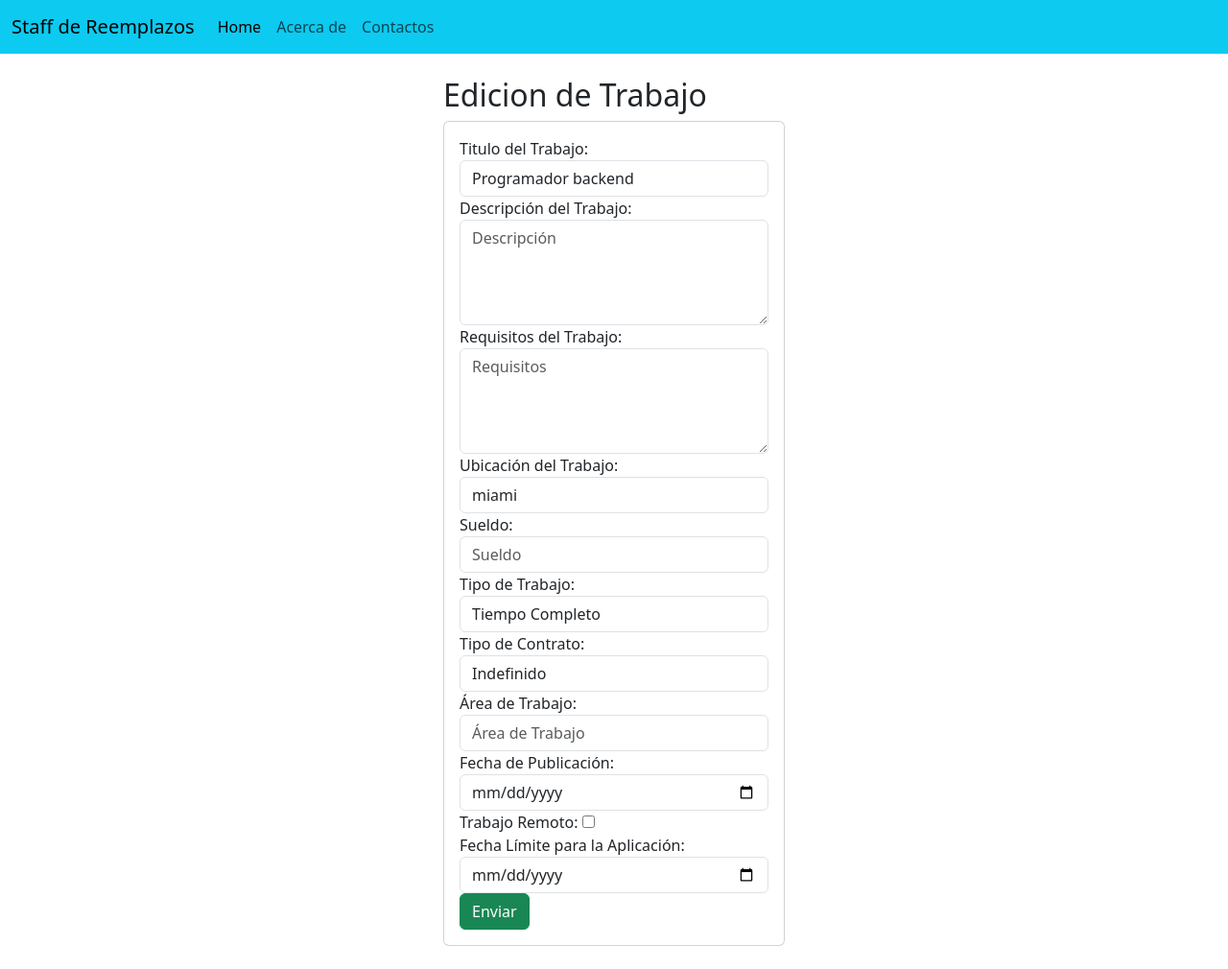
After one commit to joaquinortiz1/App-Reemplazos, a Django app: page /vista_admin/solicitudes/edicionTrabajo/1 in a window 1280 px wide. The commit adds this page. Shown: the whole page at 96% size. Run offline with Django 4.2, Linux system fonts and the light colour scheme; data comes from the database, SQL or seed files in the repository; both versions use the stored data as it was after the commit.

Commit message:
ultimos cambios en la vista y formularios

```diff
--- a/Aplicaciones/GC/models.py
+++ b/Aplicaciones/GC/models.py
@@ -83,8 +83,8 @@ class Cv(models.Model):
     correo_electronico = models.EmailField(unique=True)
     area_trabajo = models.CharField(max_length=100)
     telefono = models.CharField(max_length=20)
-    experiencia_laboral = models.TextField()
+    experiencia_laboral = models.CharField(max_length=30, choices=[("Asistente ejecutivo", "Asistente ejecutivo"), ("Coordinador de proyecto", "Coordinador de proyecto"), ("Gerente seguridad", "Gerente seguridad"), ("Desarrollador backend", "Desarrollador backend"), ("Desarrollador frontend", "Desarrollador frontend"), ("Desarrollador full stack", "Desarrollador full stack")])
     anios_experiencia = models.PositiveIntegerField()
-    educacion = models.TextField()
-    habilidades = models.TextField()
-    idiomas = models.TextField()
+    educacion = models.CharField(max_length=30, choices=[("basica", "basica"), ("Media", "Media"), ("Superior", "Superior")])
+    habilidades = models.CharField(max_length=30, choices=[("Programacion", "Programacion"), ("Primeros auxilios", "Primeros auxilios"), ("Liderazgo", "Liderazgo"), ("Creatividad e innovación", "Creatividad e innovación"), ("Trabajo en equipo", "Trabajo en equipo")])
+    idiomas = models.CharField(max_length=30, choices=[("Español", "Español"), ("Ingles", "Ingles"), ("Español e ingles", "Español e ingles"), ("Español, ingles y frances", "Español, ingles y frances"), ("Español, ingles y portugues", "Español, ingles y portugues")])
--- /dev/null
+++ b/Aplicaciones/GC/templates/edicionTrabajo.html
@@ -0,0 +1,84 @@
+{% extends "./base.html" %}
+
+{% block title %}Solicitud de trabajos{% endblock%}
+
+{% block body %}
+<div class="row">
+    <div class="col-md-4 offset-md-4">
+        <h2>Edicion de Trabajo</h2>
+        <div class="card">
+            <div class="card-body">
+                <form action="{% url 'edit_trabajo' %}" method="POST">{% csrf_token %}
+
+                    <div class="form-group">
+                        <label for="titulo">Titulo del Trabajo:</label>
+                        <input type="text" id="txtTitulo" name="txtTitulo"  value="{{nuevo_trabajo.titulo}}" class="form-control" placeholder="Titulo" maxlength="50" required>
+                    </div>
+
+                    <div class="form-group">
+                        <label for="descripcion">Descripción del Trabajo:</label>
+                        <textarea id="txtDescripcion" name="txtDescripcion" value="{{nuevo_trabajo.descripcion}}" class="form-control" placeholder="Descripción" rows="4" maxlength="500" required></textarea>
+                    </div>
+
+                    <div class="form-group">
+                        <label for="requisitos">Requisitos del Trabajo:</label>
+                        <textarea id="txtRequisitos" name="txtRequisitos" value="{{nuevo_trabajo.requisitos}}" class="form-control" placeholder="Requisitos" rows="4" maxlength="500" required></textarea>
+                    </div>
+
+                    <div class="form-group">
+                        <label for="ubicacion">Ubicación del Trabajo:</label>
+                        <input type="text" id="txtUbicacion" name="txtUbicacion" value="{{nuevo_trabajo.ubicacion}}" class="form-control" placeholder="Ubicación" maxlength="100" required>
+                    </div>
+
+                    <div class="form-group">
+                        <label for="sueldo">Sueldo:</label>
+                        <input type="number" id="txtSueldo" name="txtSueldo" value="{{nuevo_trabajo.sueldo}}" class="form-control" placeholder="Sueldo" required>
+                    </div>
+
+                    <div class="form-group">
+                        <label for="tipo_trabajo">Tipo de Trabajo:</label>
+                        <select id="selTipoTrabajo" name="selTipoTrabajo" value="{{nuevo_trabajo.tipo_trabajo}}" class="form-control" required>
+                            <option value="tiempo_completo">Tiempo Completo</option>
+                            <option value="medio_tiempo">Medio Tiempo</option>
+                            <option value="freelance">Freelance</option>
+                            <option value="reemplazo">Reemplazo</option>
+                        </select>
+                    </div>
+
+                    <div class="form-group">
+                        <label for="tipo_contrato">Tipo de Contrato:</label>
+                        <select id="selTipoContrato" name="selTipoContrato" value="{{nuevo_trabajo.tipo_contrato}}" class="form-control" required>
+                            <option value="indefinido">Indefinido</option>
+                            <option value="temporal">Temporal</option>
+                        </select>
+                    </div>
+
+                    <div class="form-group">
+                        <label for="area_trabajo">Área de Trabajo:</label>
+                        <input type="text" id="txtAreaTrabajo" name="txtAreaTrabajo" value="{{nuevo_trabajo.area_trabajo}}" class="form-control" placeholder="Área de Trabajo" maxlength="100" required>
+                    </div>
+
+                    <div class="form-group">
+                        <label for="fecha_publicacion">Fecha de Publicación:</label>
+                        <input type="date" id="fecha_publicacion" name="fecha_publicacion" value="{{nuevo_trabajo.fecha_publicacion}}" class="form-control" required>
+                    </div>
+
+                    <div class="form-group">
+                        <label for="trabajo_remoto">Trabajo Remoto:</label>
+                        <input type="checkbox" id="chkTrabajoRemoto" name="chkTrabajoRemoto" value="{{nuevo_trabajo.trabajo_remoto}}">
+                    </div>
+
+                    <div class="form-group">
+                        <label for="fecha_limite">Fecha Límite para la Aplicación:</label>
+                        <input type="date" id="fecha_limite" name="fecha_limite" value="{{nuevo_trabajo.fecha_limite}}" class="form-control" required>
+                    </div>
+
+                    <div class="form-group">
+                        <button type="submit" class="btn btn-success btn-block text-white">Enviar</button>
+                    </div>
+                </form>
+            </div>
+        </div>
+    </div>
+</div>
+{% endblock %}
--- a/Aplicaciones/GC/urls.py
+++ b/Aplicaciones/GC/urls.py
@@ -15,5 +15,8 @@ urlpatterns = [
     #path('vista_usuario/curriculum_reg/confi_curri/', views.confir_curri, name='confirmacion_curri'),
     path('vista_admin/solicitudes/', views.form, name='solicitudes'),
     path('vista_admin/registrarTrabajo/', views.registrarTrabajo, name='registrar_trabajo'),
-    #path('vista_admin/registrarTrabajo/eliminacionTrabajo/<id>', views.eliminarTrabajo, name='eliminar_trabajo'),
+    path('vista_admin/solicitudes/edicionTrabajo/<id>', views.edicionTrabajo, name='editar_trabajo'),
+    path('editarTrabajo/', views.editarTrabajo, name='edit_trabajo'),
+    path('vista_admin/solicitudes/eliminacionTrabajo/<id>', views.eliminarTrabajo, name='eliminar_trabajo'),
+    path('calcular_puntaje/', views.calcular_puntaje_curriculum, name='calcular_puntaje_curriculum'),
 ]
--- a/Aplicaciones/GC/views.py
+++ b/Aplicaciones/GC/views.py
@@ -4,7 +4,7 @@ from . forms import UsuarioForm, LoginForm, CvForm, CurriculumEditForm
 from django.contrib.auth import authenticate, login
 from django.db.utils import IntegrityError
 from django.http import HttpResponse
-from .utils import calcular_puntuacion
+from django.contrib import messages
 #from django.contrib.auth.decorators import login_required, user_passes_test
 
 # Create your views here.
@@ -155,7 +155,7 @@ def registrar_curriculum(request):
 
         # Puedes redirigir a donde desees después de guardar el curriculum.
         # Por ejemplo, a una página de confirmación.
-        return redirect('vista_usuario')  # Reemplaza 'pagina_de_confirmacion' con la URL deseada
+        return redirect('calcular_puntaje_curriculum')  # Reemplaza 'pagina_de_confirmacion' con la URL deseada
 
     return render(request, 'curriculum_reg.html')  # Renderiza el formulario si el método de solicitud es GET
 
@@ -251,10 +251,94 @@ def registrarTrabajo(request):
     fecha_limite=request.POST['fecha_limite']
 
     nuevo_trabajo = SolicitudDeReemplazo.objects.create(titulo=titulo, descripcion=descripcion, requisitos=requisitos, ubicacion=ubicacion, sueldo=sueldo, tipo_de_trabajo=tipo_de_trabajo, tipo_de_contrato=tipo_de_contrato, area_de_trabajo=area_de_trabajo, fecha_de_publicacion=fecha_de_publicacion, trabajo_remoto=trabajo_remoto, fecha_limite=fecha_limite)
-    return redirect('vista_admin/registrarTrabajo/')
+    return redirect('solicitudes')
 
-def eliminarTrabajo(request, titulo):
+
+
+def edicionTrabajo(request, id):
+    nuevo_trabajo = SolicitudDeReemplazo.objects.get(id=id)
+    return render(request, "edicionTrabajo.html", {"nuevo_trabajo": nuevo_trabajo})
+
+
+def editarTrabajo(request):
+    titulo=request.POST['txtTitulo']
+    descripcion=request.POST['txtDescripcion']
+    requisitos=request.POST['txtRequisitos']
+    ubicacion=request.POST['txtUbicacion']
+    sueldo=request.POST['txtSueldo']
+    tipo_de_trabajo=request.POST['selTipoTrabajo']
+    tipo_de_contrato=request.POST['selTipoContrato']
+    area_de_trabajo=request.POST['txtAreaTrabajo']
+    fecha_de_publicacion=request.POST['fecha_publicacion']
+    #trabajo_remoto=request.POST['chkTrabajoRemoto']
+    #trabajo_remoto = request.POST.get('chkTrabajoRemoto', None)
+    trabajo_remoto = request.POST.get('chkTrabajoRemoto') == 'on'
+    fecha_limite=request.POST['fecha_limite']
+
+    nuevo_trabajo = SolicitudDeReemplazo.objects.get(id=id)
+    nuevo_trabajo.titulo = titulo
+    nuevo_trabajo.descripcion = descripcion
+    nuevo_trabajo.requisitos = requisitos
+    nuevo_trabajo.ubicacion = ubicacion
+    nuevo_trabajo.sueldo = sueldo
+    nuevo_trabajo.tipo_de_trabajo = tipo_de_trabajo
+    nuevo_trabajo.tipo_de_contrato = tipo_de_contrato
+    nuevo_trabajo.area_de_trabajo = area_de_trabajo
+    nuevo_trabajo.fecha_de_publicacion = fecha_de_publicacion
+    nuevo_trabajo.trabajo_remoto = trabajo_remoto
+    nuevo_trabajo.fecha_limite = fecha_limite
+    nuevo_trabajo.save()
+
+    return  redirect('solicitudes')
+
+def eliminarTrabajo(request, id):
     nuevo_trabajo = SolicitudDeReemplazo.objects.get(id=id)
     nuevo_trabajo.delete()
 
-    return redirect('vista_admin/registrarTrabajo/')
+    # Agrega un mensaje de éxito
+    messages.success(request, 'El trabajo ha sido eliminado exitosamente.')
+
+    # Redirige al usuario a la vista de solicitudes
+    return redirect('solicitudes')
+
+
+def calcular_puntaje_curriculum(request):
+    #request.method == 'POST':
+    # Obtiene las opciones seleccionadas del formulario
+    experiencia_laboral = request.POST.get('experiencia_laboral', 'desarrollador_frontend')
+    educacion = request.POST.get('educacion', 'basica')
+    habilidades = request.POST.get('habilidades', 'liderazgo')
+    idiomas = request.POST.get('idiomas', 'español')
+    anios_experiencia = int(request.POST.get('anios_experiencia', 0))
+
+    # Define las reglas para asignar puntajes
+    puntajes = {
+        'asistente_ejecutivo': 50,
+        'coordinador_de_proyecto': 40,
+        'gerente_seguridad': 30,
+        'desarrollador_backend': 20,
+        'desarrollador_frontend': 10,
+        'desarrollador_full_stack': 45,
+        'basica': 10,
+        'media': 20,
+        'superior': 30,
+        'programacion': 30,
+        'primeros_auxilios': 20,
+        'creatividad_e_innovación': 25,
+        'trabajo_en_equipo': 15,
+        'liderazgo': 10,
+        'español': 20,
+        'ingles': 30,
+        'español_e_ingles': 40,
+        'español_ingles_y_frances': 50,
+        'español_ingles_y_portugues': 40,
+    }
+
+    # Calcula el puntaje sumando los valores de puntaje de las opciones seleccionadas
+    puntaje = puntajes.get(experiencia_laboral, 0) + puntajes.get(educacion, 0) + puntajes.get(habilidades, 0) + puntajes.get(idiomas, 0) + anios_experiencia
+
+    # Redirige a una página que muestre el puntaje o realiza otras acciones según tus necesidades
+    return render(request, 'puntaje.html', {'puntaje': puntaje})
+
+    # Si no se envió el formulario, muestra el formulario en blanco
+    #return render(request, 'formulario_curriculum.html')
```
Also changed, not shown: Aplicaciones/GC/templates/curriculum_reg.html (+27 -4 lines), Aplicaciones/GC/templates/puntaje.html (added, +22 -0 lines), Aplicaciones/GC/migrations/0008_alter_cv_educacion_alter_cv_experiencia_laboral_and_more.py (added), Aplicaciones/GC/migrations/0009_alter_cv_experiencia_laboral_alter_cv_habilidades.py (added), Staff.db.
